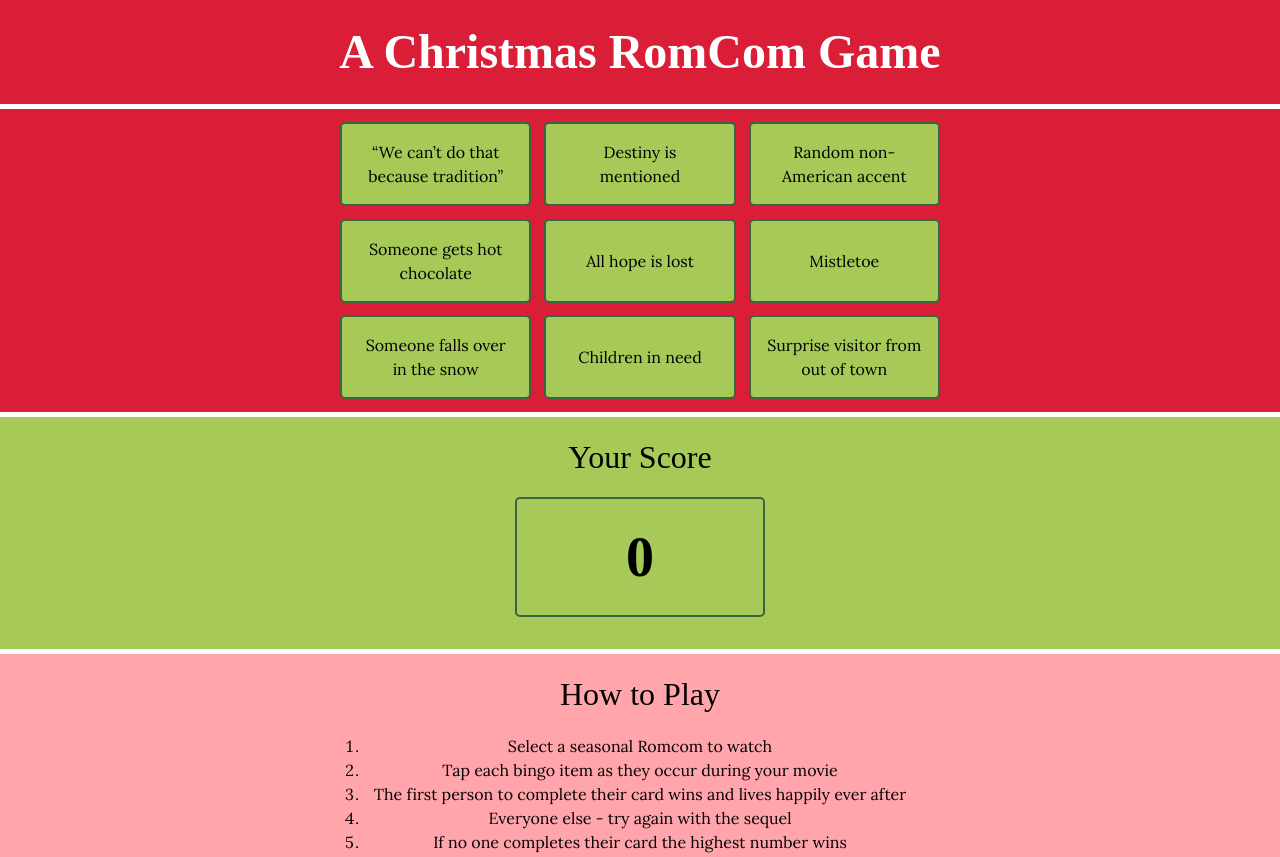
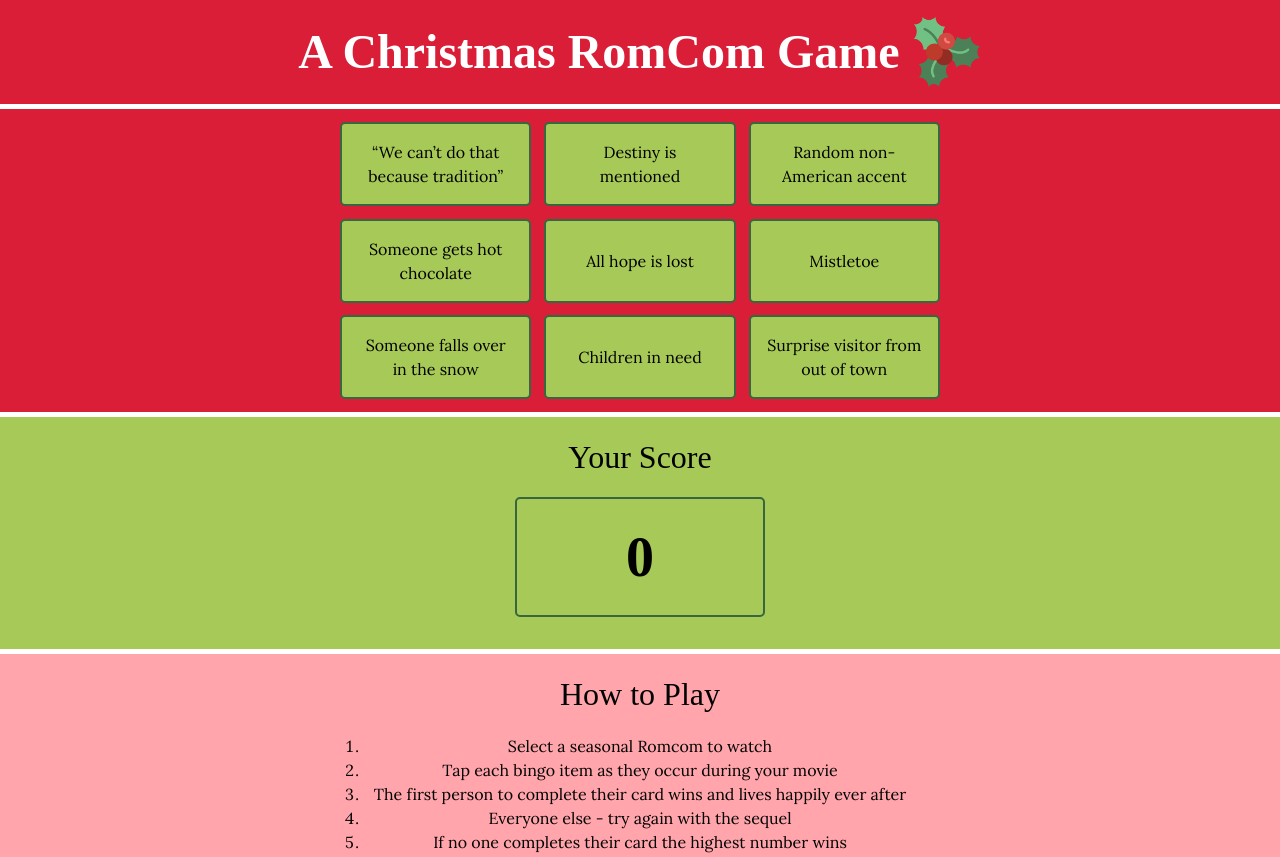
Before and after one commit to amtrav42/ChristmasRomComBingo, a Gatsby site: page / in a window 1280 px wide. Shown: the top 857 px of the page. Built offline with nearby package versions, Linux system fonts and the light colour scheme; Gatsby itself is replaced by a stand-in of ours; a web font is replaced by a local one.

Commit message:
added mistletoe image

```diff
--- a/src/components/Header/Header.module.css
+++ b/src/components/Header/Header.module.css
@@ -6,4 +6,11 @@
   color: white;
   padding: var(--padding);
   border-bottom: white 5px solid;
+  display: flex;
+  align-items: center;
+  justify-content: center;
 }
+.image{
+  max-width: 70px;
+  margin-left: 0.5em;
+}
--- a/src/components/Header/index.jsx
+++ b/src/components/Header/index.jsx
@@ -5,6 +5,7 @@ export default function Header() {
   return (
     <div className={HeaderStyles.background}>
       <h1>A Christmas RomCom Game</h1>
+      <img className={HeaderStyles.image} src={'/mistletoe.PNG'}/>
     </div>
   )
 };
```
Also changed, not shown: public/mistletoe.PNG (added), static/mistletoe.PNG (added).
